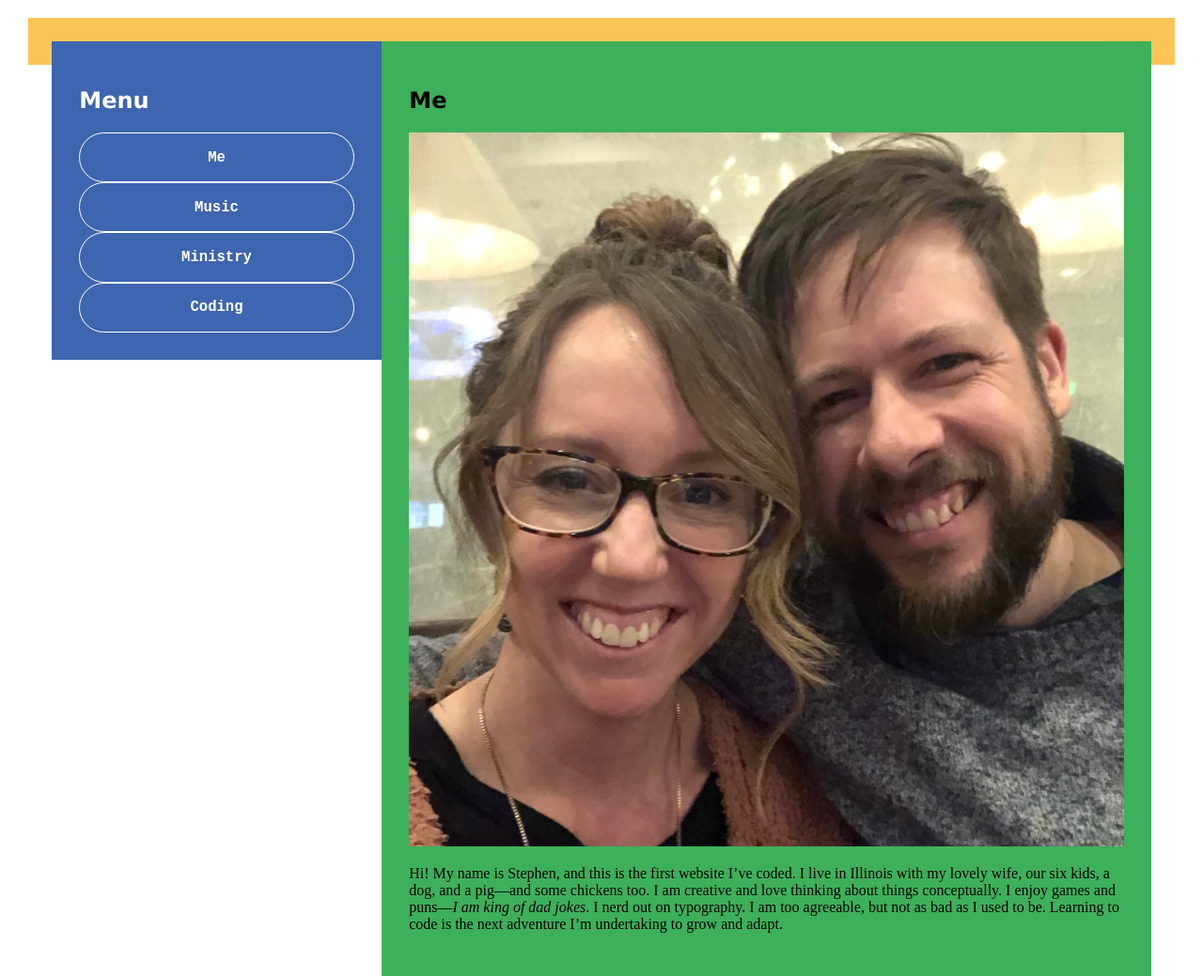
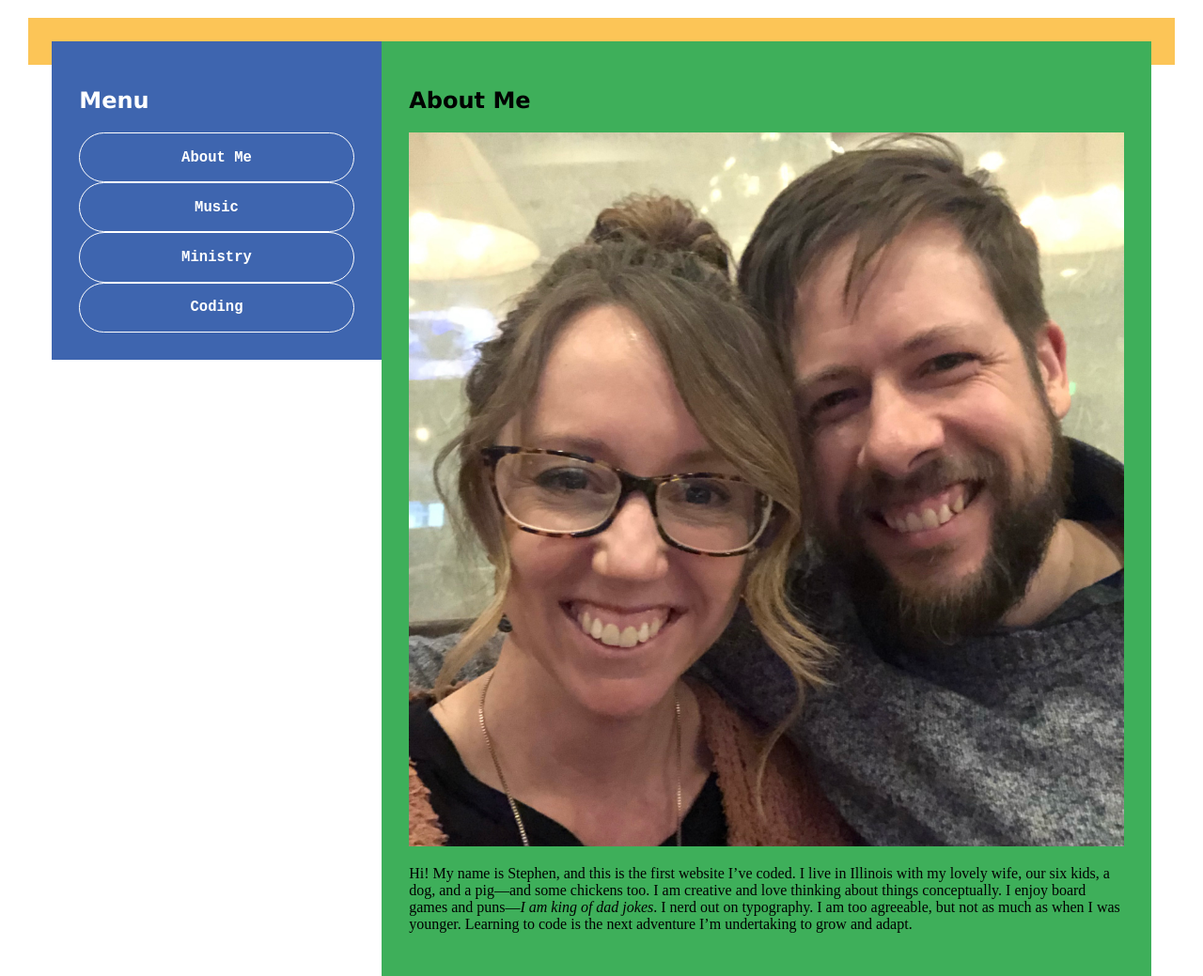
Before and after one commit to sjamescarter/my-prep-final, a plain HTML site: page index.html in a window 1280 px wide. Shown: the part 62-1101 px from the top of the page at 94% size. Drawn offline with Linux system fonts and the light colour scheme.

Commit message:
update About Me

```diff
--- a/index.html
+++ b/index.html
@@ -10,16 +10,16 @@
         <div class="wrapper">
             <div class="menu">
                 <h2>Menu</h2>
-                <button id="menu1" class="button"><h3>Me</h3></button><br>
+                <button id="menu1" class="button"><h3>About Me</h3></button><br>
                 <button id="menu2" class="button"><h3>Music</h3></button><br>
                 <button id="menu3" class="button"><h3>Ministry</h3></button><br>
                 <button id="menu4" class="button"><h3>Coding</h3></button><br>
             </div>
             <div class="content">
                 <div id="me">
-                    <h2>Me</h2>
+                    <h2>About Me</h2>
                     <img class=img src="./img/me.jpg" alt="Stephen and Erin">
-                    <p>Hi! My name is Stephen, and this is the first website I&#8217ve coded. I live in Illinois with my lovely wife, our six kids, a dog, and a pig&#8212and some chickens too. I am creative and love thinking about things conceptually. I enjoy games and puns&#8212<em>I am king of dad jokes</em>. I nerd out on typography. I am too agreeable, but not as bad as I used to be. Learning to code is the next adventure I&#8217m undertaking to grow and adapt.</p>
+                    <p>Hi! My name is Stephen, and this is the first website I&#8217ve coded. I live in Illinois with my lovely wife, our six kids, a dog, and a pig&#8212and some chickens too. I am creative and love thinking about things conceptually. I enjoy board games and puns&#8212<em>I am king of dad jokes</em>. I nerd out on typography. I am too agreeable, but not as much as when I was younger. Learning to code is the next adventure I&#8217m undertaking to grow and adapt.</p>
                 </div>
                 <div id="music">
                     <h2>Music</h2>
```
